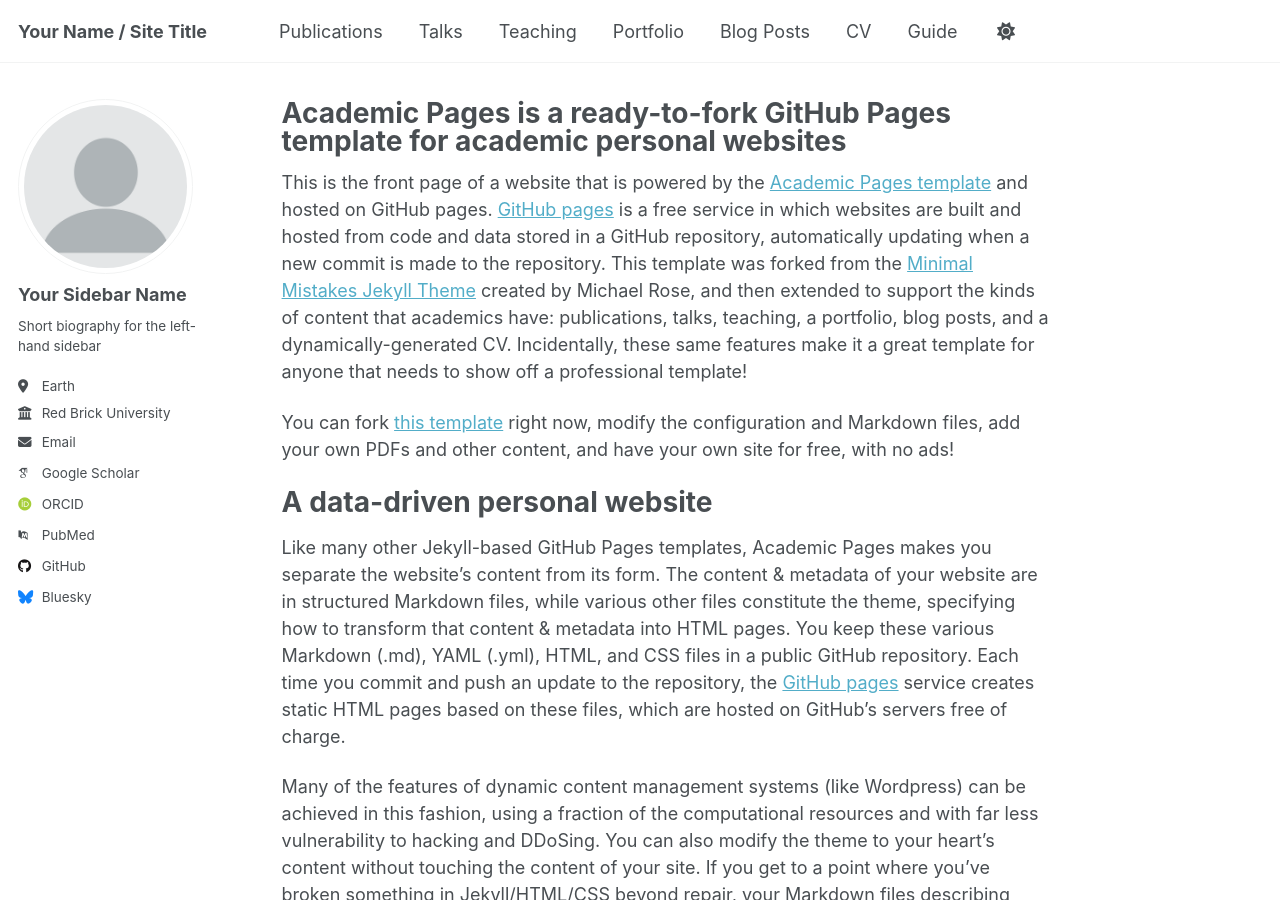
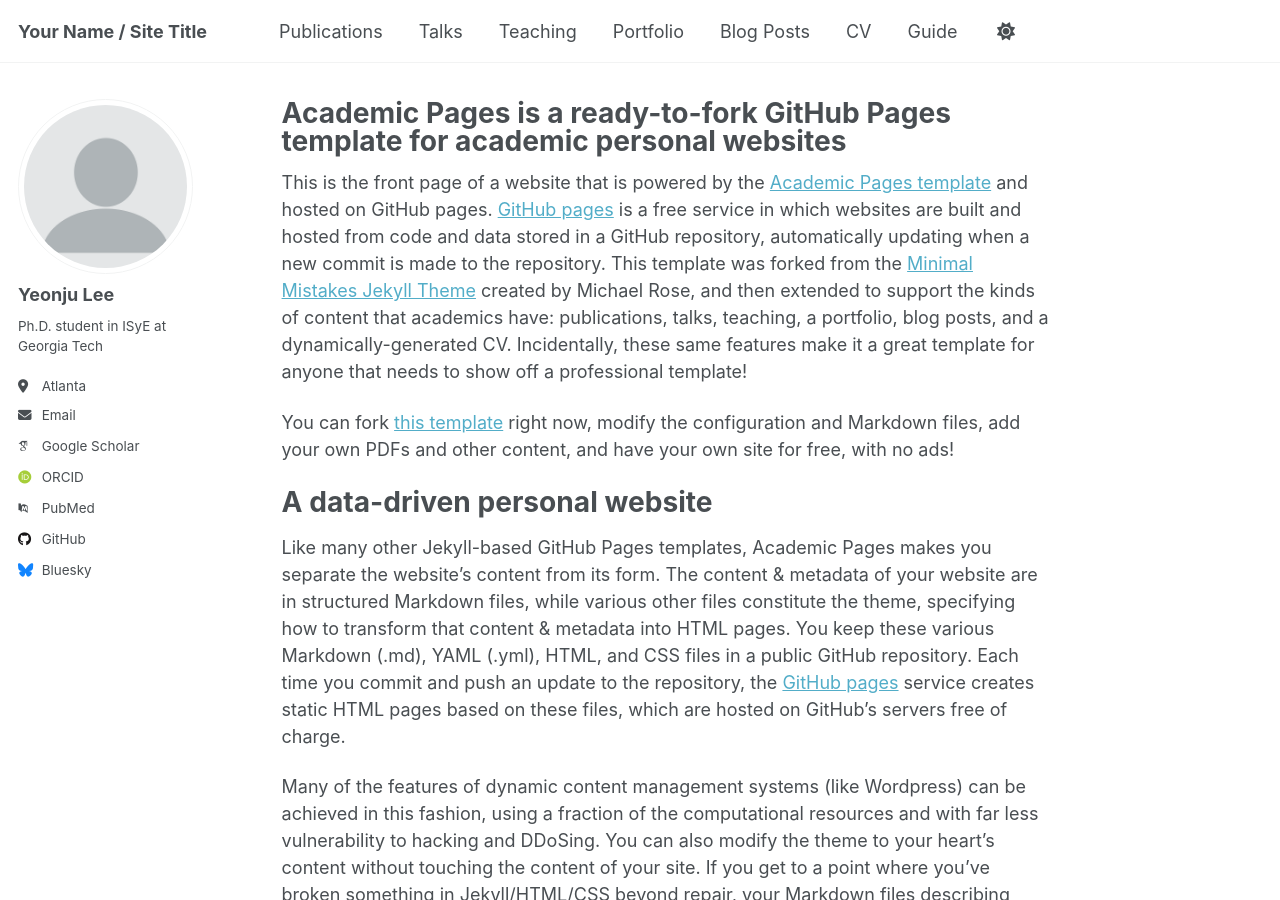
Before and after one commit to ylee845/ylee845.github.io, a Jekyll site: the page built from _pages/about.md, in a window 1280 px wide and 900 px high. Built offline with Jekyll 4.4.1, drawn with Linux system fonts in a browser that asks for light colours; some web fonts are replaced; a script that is not in the unit is left out.

Commit message:
Update _config.yml

```diff
--- a/_config.yml
+++ b/_config.yml
@@ -24,13 +24,13 @@ repository               : "academicpages/academicpages.github.io"
 author:
   # Biographic information
   avatar           : "profile.png"
-  name             : "Your Sidebar Name"
+  name             : "Yeonju Lee"
   pronouns         : # example: "she/her"
-  bio              : "Short biography for the left-hand sidebar"
-  location         : "Earth"
-  employer         : "Red Brick University"
+  bio              : "Ph.D. student in ISyE at Georgia Tech"
+  location         : "Atlanta"
+  employer         : #"Red Brick University"
   uri              : # URL
-  email            : "none@example.org"
+  email            : "ylee845@gatech.edu"
 
   # Academic websites
   academia         : # URL
```
